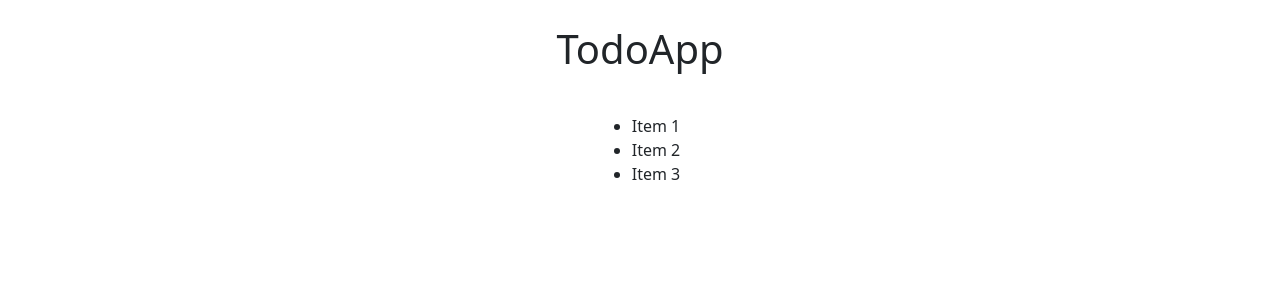
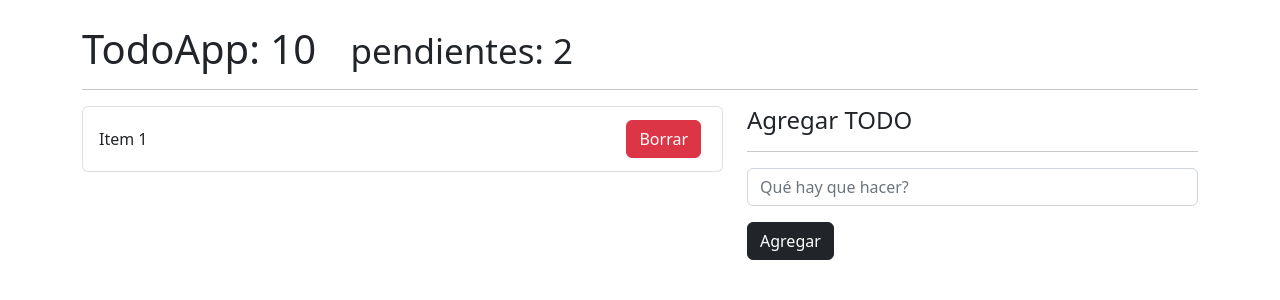
Before and after one commit to jeremyandes/react-cero-a-experto, a React (Vite) app in the folder apps/05-hooks-app/: page / in a window 1280 px wide. Shown: the top 300 px of the page. Built offline with nearby package versions, Linux system fonts and the light colour scheme.

Commit message:
142. Creando el cascarón de la lista de TODOs

```diff
--- a/apps/05-hooks-app/src/08-useReducer/TodoApp.jsx
+++ b/apps/05-hooks-app/src/08-useReducer/TodoApp.jsx
@@ -18,18 +18,32 @@ const initialState = [
 
 export const TodoApp = () => {
 
-    const [state, dispatch] = useReducer(todoReducer, initialState);
+    const [todos, dispatch] = useReducer(todoReducer, initialState);
 
     return (
-        <>
-            <h1>TodoApp</h1>
+        <div className="container">
+            <h1>TodoApp: 10 <small className="mx-4">pendientes: 2</small></h1>
             <hr />
 
-            <ul>
-                <li>Item 1</li>
-                <li>Item 2</li>
-                <li>Item 3</li>
-            </ul>
-        </>
+            <div className="row">
+                <div className="col-7">
+                    <ul className="list-group">
+                        <li className="list-group-item d-flex justify-content-between align-items-center">
+                            <span>Item 1</span>
+                            <button className="btn btn-danger">Borrar</button>
+                        </li>
+                    </ul>
+                </div>
+                <div className="col-5">
+                    <h4>Agregar TODO</h4>
+                    <hr />
+                    <form>
+                        <input type="text" placeholder="Qué hay que hacer?" className="form-control" />
+                    </form>
+                    <button className="btn btn-dark mx-0 mt-3" type="submit">Agregar</button>
+                </div>
+            </div>
+
+        </div>
     )
 }
```
